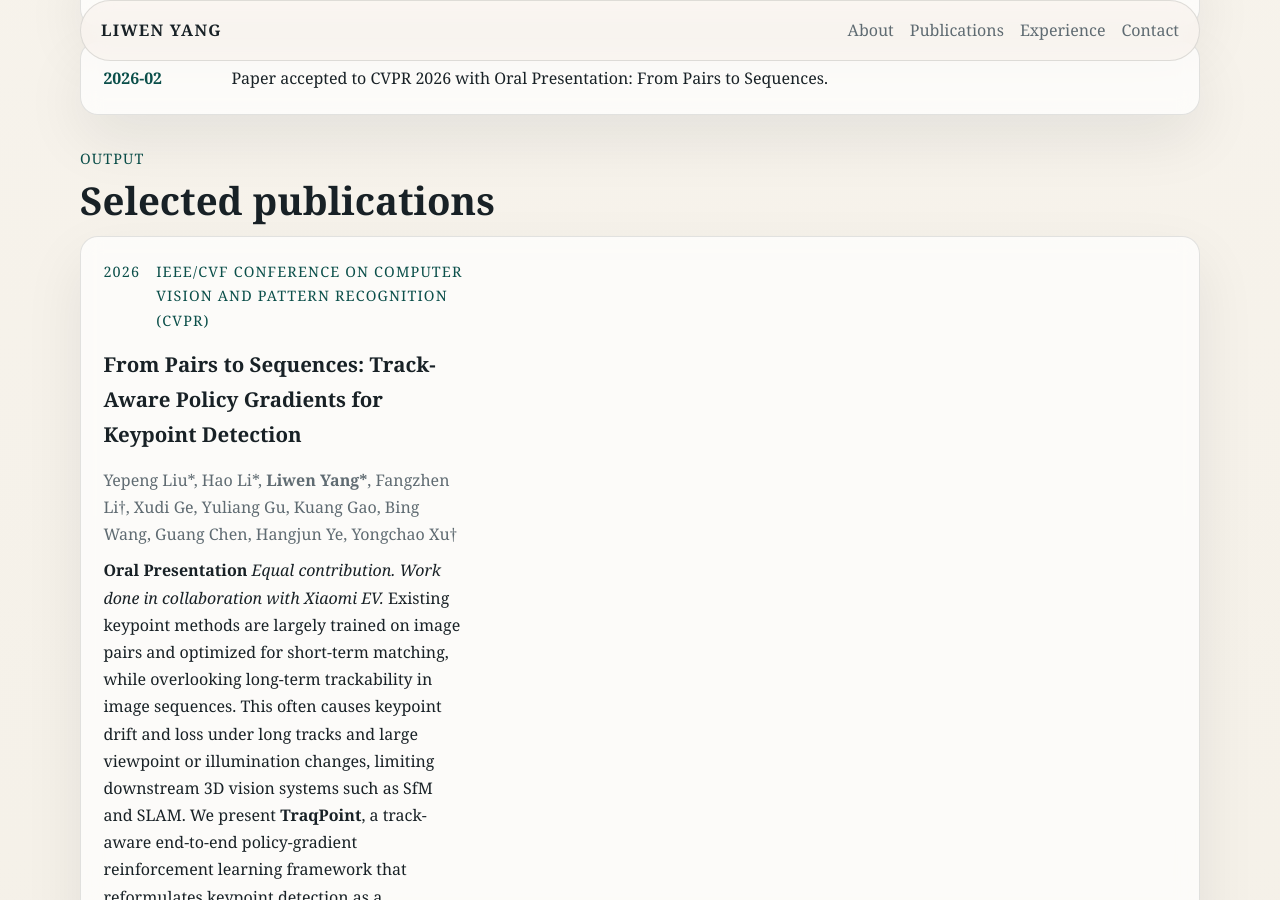
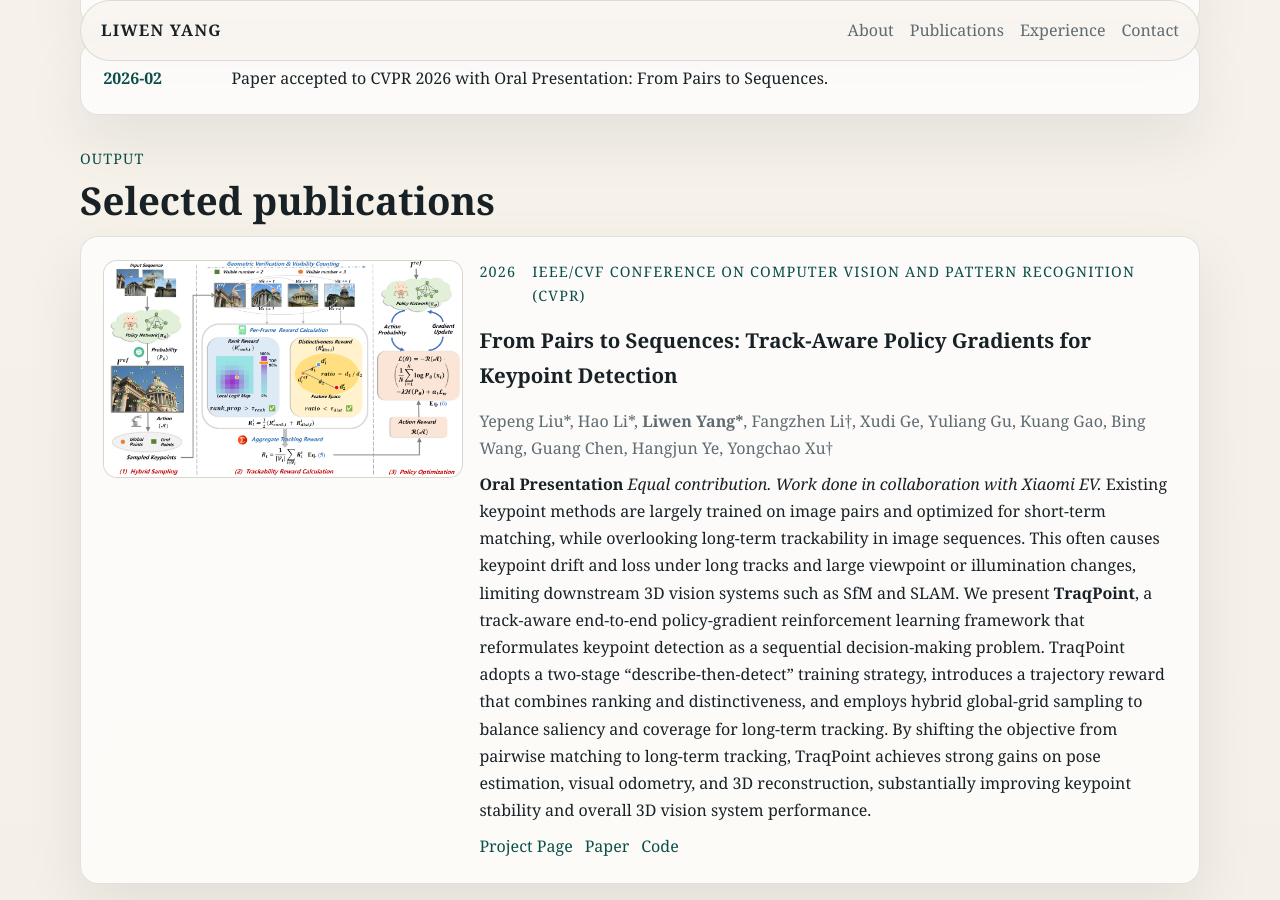
Before and after one commit to 1yangliwen/1yangliwen.github.io, a Jekyll site: the page built from index.md, in a window 1280 px wide and 900 px high, scrolled down 1251 px. Built offline with Jekyll 4.4.1, drawn with Linux system fonts in a browser that asks for light colours.

Commit message:
Add TraqPoint teaser image

```diff
--- a/_data/publications.yml
+++ b/_data/publications.yml
@@ -23,7 +23,7 @@
     TraqPoint achieves strong gains on pose estimation, visual odometry, and
     3D reconstruction, substantially improving keypoint stability and overall
     3D vision system performance.
-  image: ""
+  image: "/assets/img/traqpoint_teaser.png"
   links:
     - name: Project Page
       url: "#"
```
Also changed, not shown: assets/img/traqpoint_teaser.png (added).
